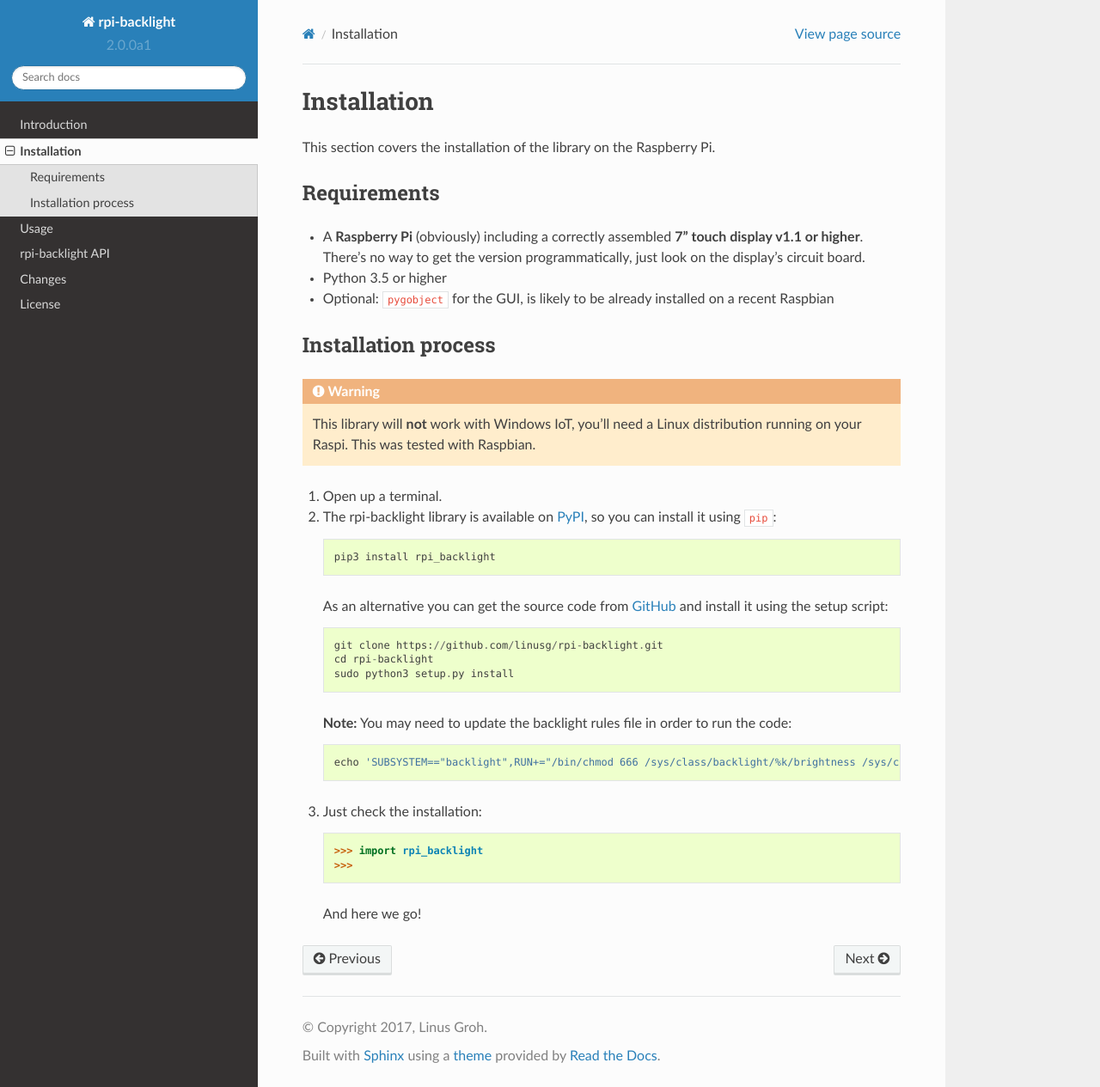
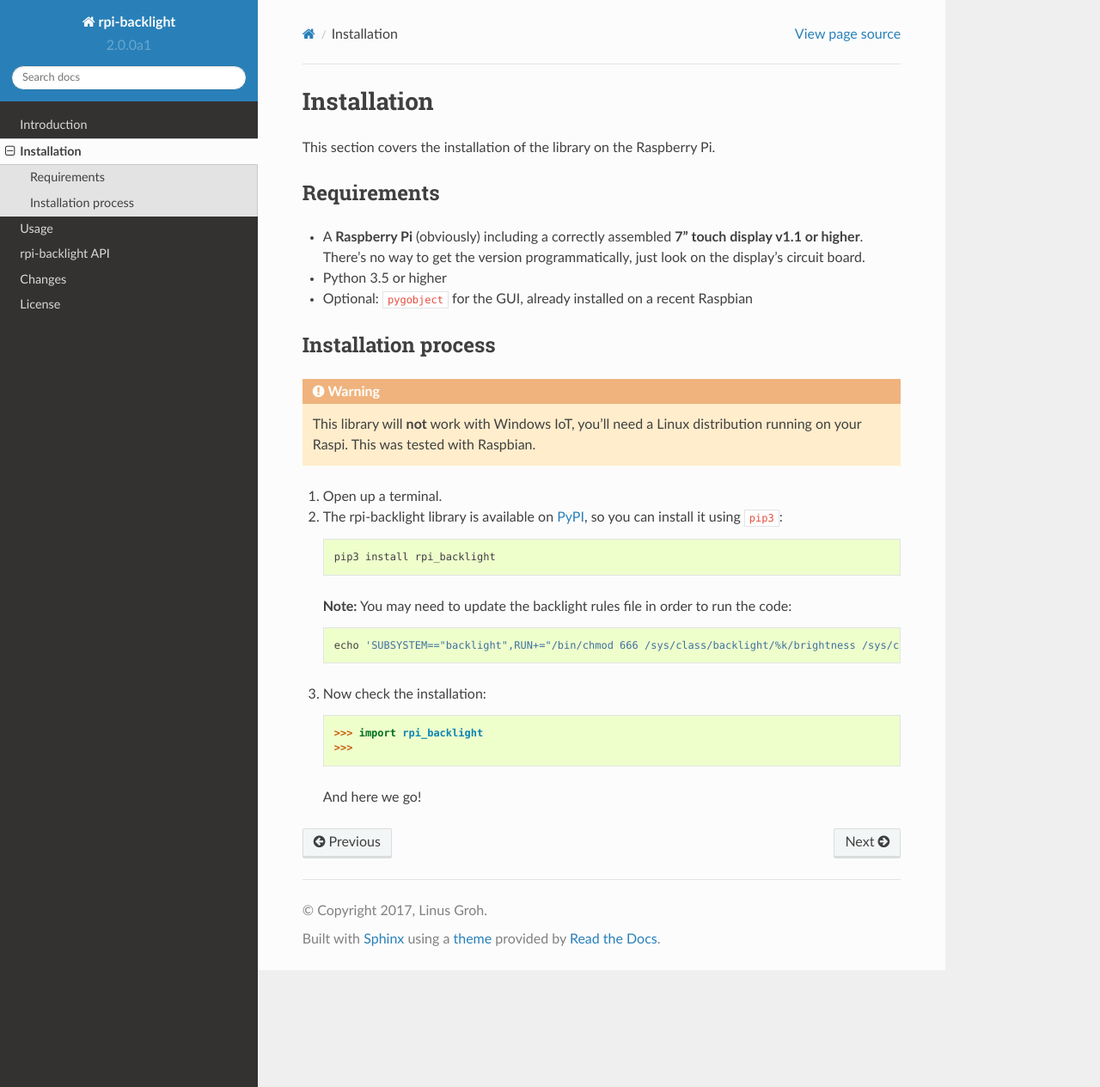
Before and after one commit to linusg/rpi-backlight, a Sphinx documentation site: the page built from docs/installation.rst, in a window 1280 px wide and 1265 px high. Shown: the whole window at 86% size. Built offline with Sphinx 7.4.7 and the Read the Docs theme 2.0.0, drawn with Linux system fonts in a browser that asks for light colours.

Commit message:
Update docs

```diff
--- a/docs/installation.rst
+++ b/docs/installation.rst
@@ -12,8 +12,7 @@ Requirements
   display v1.1 or higher**. There's no way to get the version programmatically,
   just look on the display's circuit board.
 - Python 3.5 or higher
-- Optional: ``pygobject`` for the GUI, is likely to be already installed on a
-  recent Raspbian
+- Optional: ``pygobject`` for the GUI, already installed on a recent Raspbian
 
 Installation process
 --------------------
@@ -25,22 +24,15 @@ Installation process
 #. Open up a terminal.
 
 #. The rpi-backlight library is available on PyPI_, so you can install it
-   using ``pip``::
+   using ``pip3``::
 
     pip3 install rpi_backlight
-
-   As an alternative you can get the source code from GitHub_ and install it
-   using the setup script::
-
-    git clone https://github.com/linusg/rpi-backlight.git
-    cd rpi-backlight
-    sudo python3 setup.py install
 
    **Note:** You may need to update the backlight rules file in order to run the code::
 
     echo 'SUBSYSTEM=="backlight",RUN+="/bin/chmod 666 /sys/class/backlight/%k/brightness /sys/class/backlight/%k/bl_power"' | sudo tee -a /etc/udev/rules.d/backlight-permissions.rules
 
-#. Just check the installation::
+#. Now check the installation::
 
     >>> import rpi_backlight
     >>>
```
Also changed, not shown: docs/intro.rst (+1 -9 lines).
